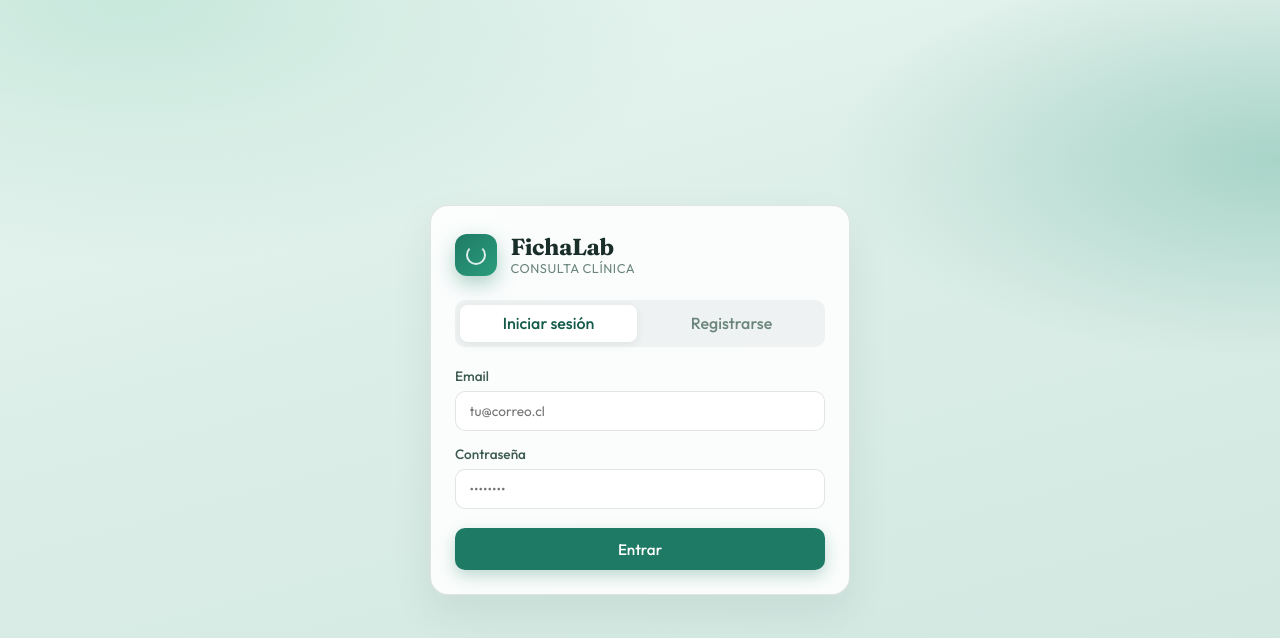
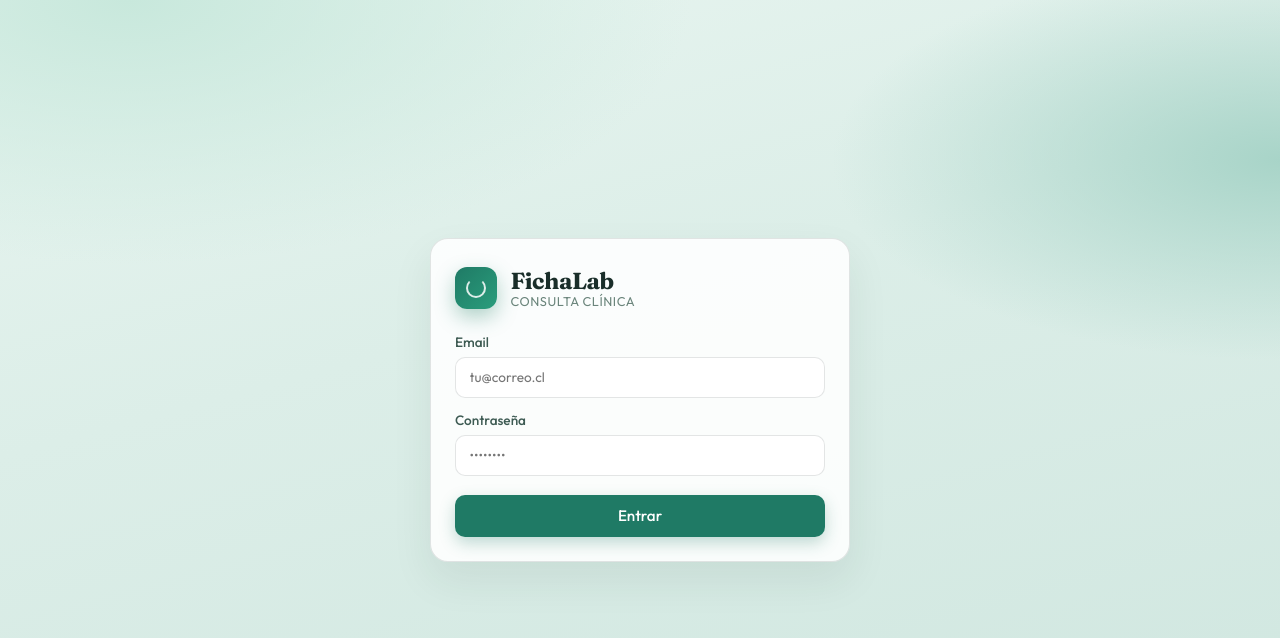
Before and after one commit to knnausi-debug/FichaLab, a website: page index.html in a window 1280 px wide. Drawn offline with Linux system fonts and the light colour scheme.

Commit message:
Hide register tab on login screen for now
Co-authored-by: Cursor <cursoragent@cursor.com>

```diff
--- a/index.html
+++ b/index.html
@@ -24,7 +24,7 @@
         </div>
       </div>
 
-      <div class="auth-tabs">
+      <div class="auth-tabs hidden">
         <button type="button" class="auth-tab active" data-auth="login">Iniciar sesión</button>
         <button type="button" class="auth-tab" data-auth="register">Registrarse</button>
       </div>
```
